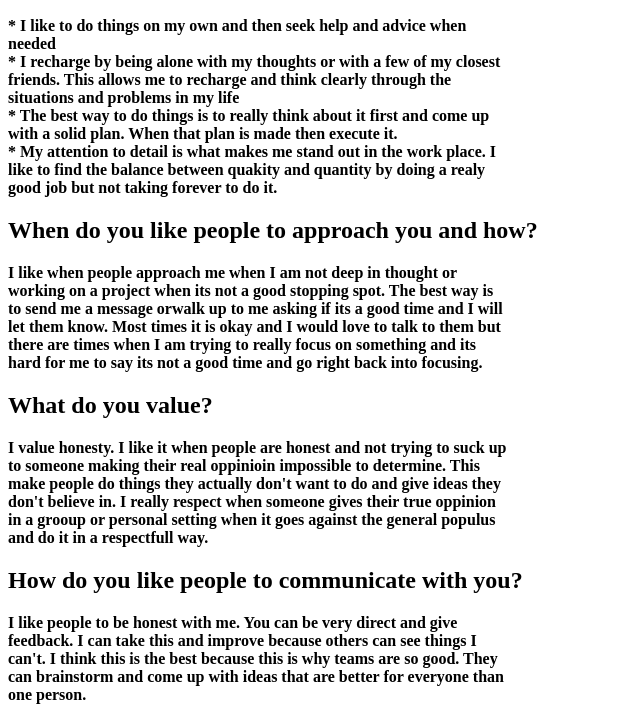
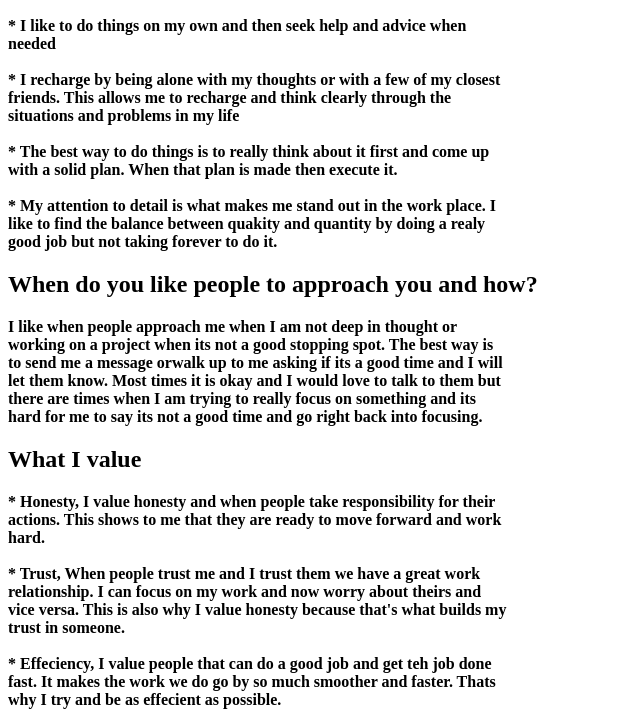
Before and after one commit to MrYee4/CSE-170, a plain HTML site: page UserManual.html in a window 1280 px wide. Shown: the part 96-807 px from the top of the page, without its empty margins (0-640 px from the left). Drawn offline with Linux system fonts and the light colour scheme.

Commit message:
Update UserManual.html

```diff
--- a/UserManual.html
+++ b/UserManual.html
@@ -10,10 +10,10 @@
   <h2>My Style</h2>
 
     <p>
-      * I like to do things on my own and then seek help and advice when needed<br>
+      * I like to do things on my own and then seek help and advice when needed<br><br>
       * I recharge by being alone with my thoughts or with a few of my closest friends. This allows me to recharge and think clearly through the
-      situations and problems in my life<br>
-      * The best way to do things is to really think about it first and come up with a solid plan. When that plan is made then execute it.<br>
+      situations and problems in my life<br><br>
+      * The best way to do things is to really think about it first and come up with a solid plan. When that plan is made then execute it.<br><br>
       * My attention to detail is what makes me stand out in the work place. I like to find the balance between quakity and quantity by doing
        a realy good job but not taking forever to do it.
     </p>
@@ -23,12 +23,16 @@
      I like when people approach me when I am not deep in thought or working on a project when its not a good stopping spot. The best way is to send
       me a message orwalk up to me asking if its a good time and I will let them know. Most times it is okay and I would love to talk to them but
       there are times when I am trying to really focus on something and its hard for me to say its not a good time and go right back into focusing.
+
     </p>
-  <h2>What do you value?</h2>
+  <h2>What I value</h2>
     <p>
-     I value honesty. I like it when people are honest and not trying to suck up to someone making their real oppinioin impossible to determine.
-      This make people do things they actually don't want to do and give ideas they don't believe in. I really respect when someone gives their
-      true oppinion in a grooup or personal setting when it goes against the general populus and do it in a respectfull way.
+      * Honesty, I value honesty and when people take responsibility for their actions. This shows to me that they are ready to move forward
+      and work hard.<br><br>
+      * Trust, When people trust me and I trust them we have a great work relationship. I can focus on my work and now worry about theirs and vice versa.
+       This is also why I value honesty because that's what builds my trust in someone.<br><br>
+      * Effeciency, I value people that can do a good job and get teh job done fast. It makes the work we do go by so much smoother and faster. Thats why
+       I try and be as effecient as possible.
     </p>
 
   <h2>How do you like people to communicate with you?</h2>
```
